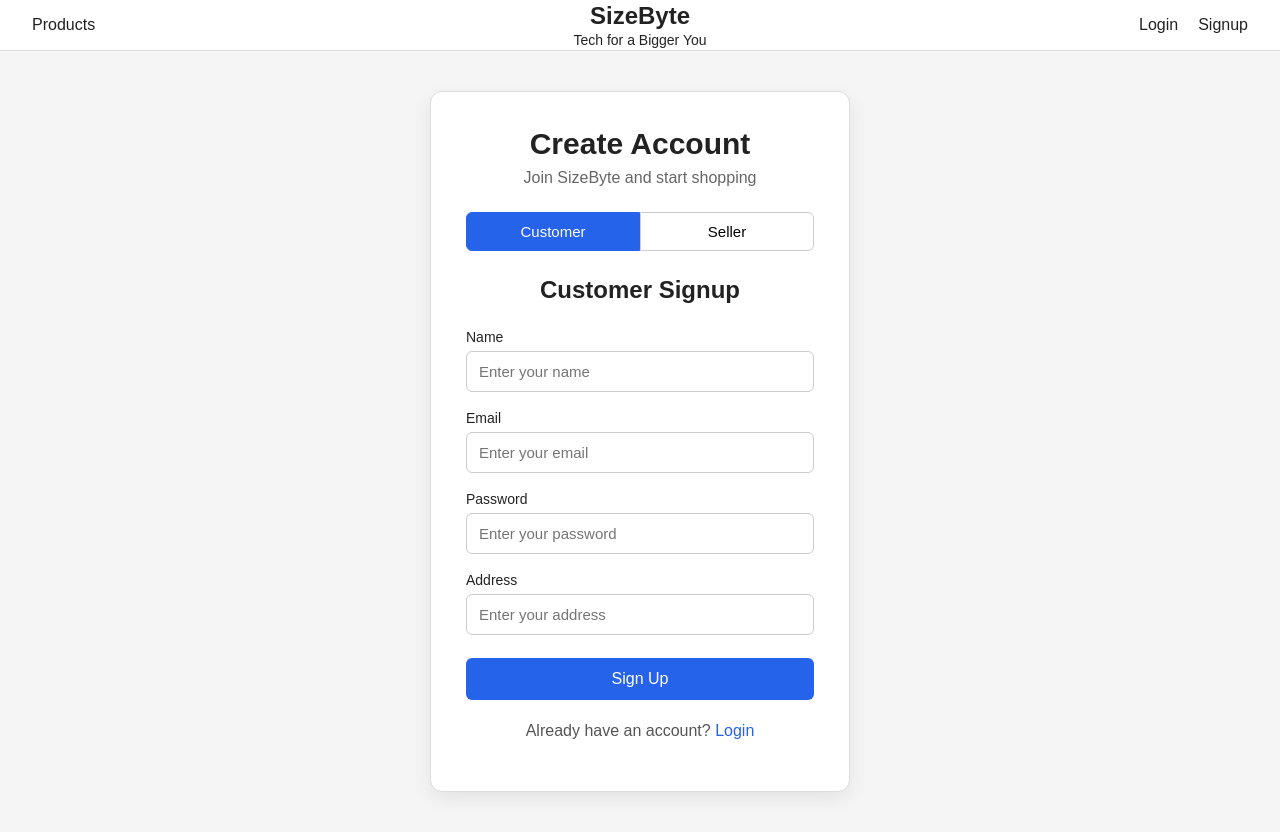
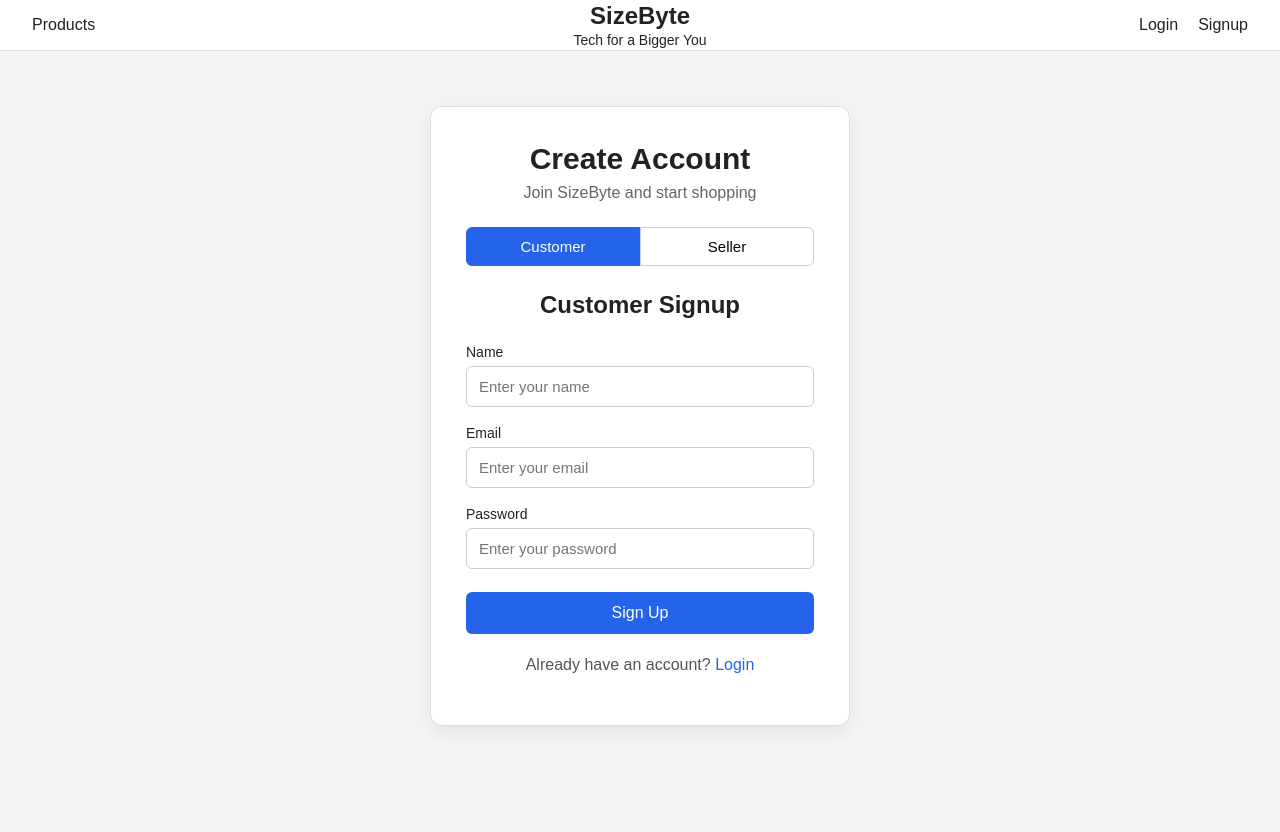
Before and after one commit to SundarLogic/Sizebyte_Frontend, a React app: page /signup in a window 1280 px wide. After the commit the page ends 800 px from the top, so only its background shows below. Built offline with nearby package versions, Linux system fonts and the light colour scheme; the HTML template or start-up script is replaced by a standard one.

Commit message:
Remove address from signup

```diff
--- a/src/pages/Signup.jsx
+++ b/src/pages/Signup.jsx
@@ -9,7 +9,6 @@ function Signup() {
   const [name, setName] = useState("");
   const [email, setEmail] = useState("");
   const [password, setPassword] = useState("");
-  const [address, setAddress] = useState("");
 
   const handleSignup = (event) => {
     event.preventDefault();
@@ -25,7 +24,6 @@ function Signup() {
         name: name,
         email: email,
         password: password,
-        address: address,
       }),
     })
       .then((response) => response.json())
@@ -98,17 +96,6 @@ function Signup() {
             />
           </div>
 
-          <div className="form-group">
-            <label>Address</label>
-            <input
-              type="text"
-              value={address}
-              onChange={(event) => setAddress(event.target.value)}
-              placeholder="Enter your address"
-              required
-            />
-          </div>
-
           <button type="submit" className="auth-submit">
             Sign Up
           </button>
```
